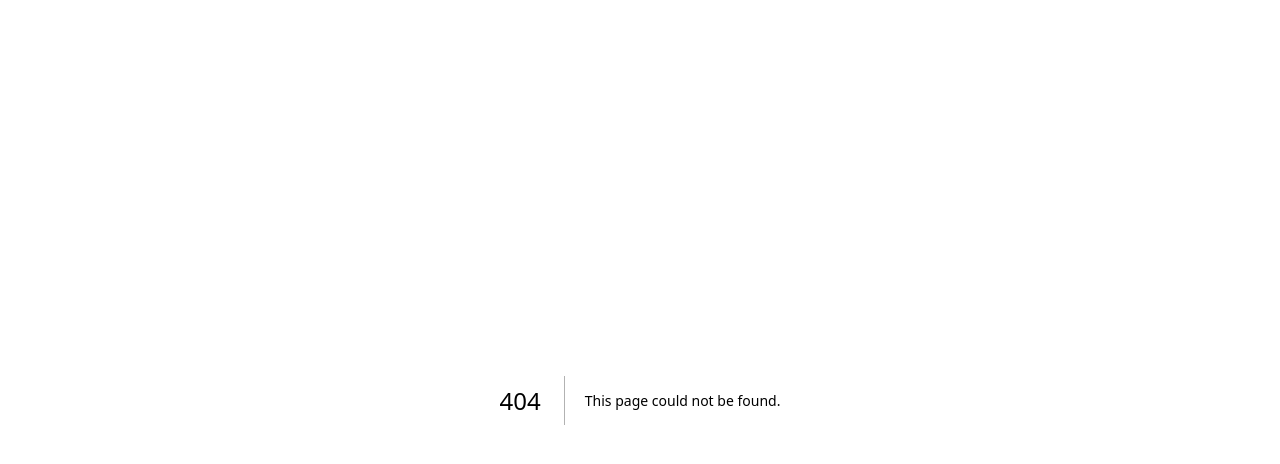
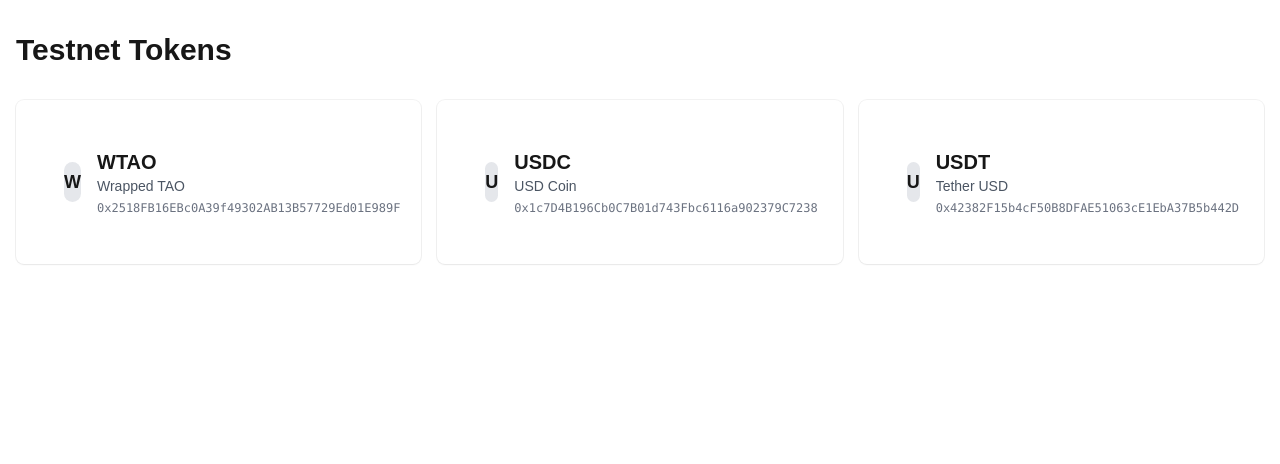
Before and after one commit to GuiBibeau/taoswap, a Next.js app: page /tokens in a window 1280 px wide. Before the commit this address had no page. Shown: the top 464 px of the page. Built offline with nearby package versions, Linux system fonts and the light colour scheme; what @rainbow-me/rainbowkit, wagmi would draw is missing.

Commit message:
feat: few tweaks

```diff
--- a/app/components/ui/avatar.tsx
+++ b/app/components/ui/avatar.tsx
@@ -3,6 +3,7 @@ import clsx from "clsx";
 import React, { forwardRef } from "react";
 import { TouchTarget } from "./button";
 import { Link } from "./link";
+import Image from "next/image";
 
 type AvatarProps = {
   src?: string | null;
@@ -10,6 +11,8 @@ type AvatarProps = {
   initials?: string;
   alt?: string;
   className?: string;
+  width?: number;
+  height?: number;
 };
 
 export function Avatar({
@@ -18,6 +21,8 @@ export function Avatar({
   initials,
   alt = "",
   className,
+  width = 40,
+  height = 40,
   ...props
 }: AvatarProps & React.ComponentPropsWithoutRef<"span">) {
   return (
@@ -54,7 +59,18 @@ export function Avatar({
           </text>
         </svg>
       )}
-      {src && <img className="size-full" src={src} alt={alt} />}
+      {src && (
+        <Image
+          className="size-full"
+          src={src}
+          alt={alt}
+          width={width}
+          height={height}
+          style={{
+            objectFit: "cover",
+          }}
+        />
+      )}
     </span>
   );
 }
--- a/app/layout.tsx
+++ b/app/layout.tsx
@@ -15,6 +15,17 @@ const geistMono = Geist_Mono({
 });
 
 export const metadata: Metadata = {
+  metadataBase: new URL(
+    process.env.VERCEL_URL
+      ? `https://${process.env.VERCEL_URL}`
+      : `http://localhost:${process.env.PORT || 3000}`
+  ),
+  title: {
+    template: "%s | TaoSwap",
+    default: "TaoSwap - Bittensor's DeFi Hub",
+  },
+  description:
+    "The first DEX built on Bittensor, enabling secure TAO trading and DeFi opportunities.",
   openGraph: {
     images: [
       {
--- /dev/null
+++ b/app/lib/flags.ts
@@ -0,0 +1,15 @@
+import { unstable_flag as flag } from "@vercel/flags/next";
+import { get } from "@vercel/edge-config";
+import { isLowerEnvironment } from "./utils/env";
+
+export const enableTestnet = flag({
+  key: "testNet",
+  async decide() {
+    if (isLowerEnvironment()) {
+      return true;
+    }
+
+    const edgeConfigFlags = (await get("flags")) as Record<string, boolean>;
+    return edgeConfigFlags?.[this.key] ?? false;
+  },
+});
--- /dev/null
+++ b/app/lib/utils/env.ts
@@ -0,0 +1,10 @@
+/**
+ * Determines if the current environment is a non-production environment
+ * (i.e., development, preview, or test environments)
+ *
+ * @returns {boolean} Returns true if running in a non-production environment,
+ *                    false if running in production
+ */
+export const isLowerEnvironment = (): boolean => {
+  return process.env.VERCEL_ENV !== "production";
+};
--- /dev/null
+++ b/app/middleware.ts
@@ -0,0 +1,24 @@
+import { NextResponse } from "next/server";
+import type { NextRequest } from "next/server";
+import { enableTestnet } from "./lib/flags";
+
+export async function middleware(request: NextRequest) {
+  // Check if the path matches any of the protected routes
+  const isProtectedPath = /^\/(?:swap|token|pools|tokens(?:\/.*)?)/i.test(
+    request.nextUrl.pathname
+  );
+
+  if (isProtectedPath) {
+    const isEnabled = await enableTestnet();
+
+    if (!isEnabled) {
+      return NextResponse.redirect(new URL("/", request.url));
+    }
+  }
+
+  return NextResponse.next();
+}
+
+export const config = {
+  matcher: ["/swap", "/token", "/pools", "/tokens/:path*"],
+};
--- /dev/null
+++ b/app/tokens/page.tsx
@@ -0,0 +1,44 @@
+import { TOKENS } from "../lib/tokens/tokens";
+import { Card } from "../components/ui/card";
+import Image from "next/image";
+
+export default function TokensPage() {
+  // Get testnet tokens (chain ID 945)
+  const testnetTokens = TOKENS[945];
+
+  return (
+    <div className="container mx-auto px-4 py-8">
+      <h1 className="text-3xl font-bold mb-8">Testnet Tokens</h1>
+      <div className="grid grid-cols-1 md:grid-cols-2 lg:grid-cols-3 gap-4">
+        {Object.entries(testnetTokens).map(([symbol, token]) => (
+          <Card key={symbol} className="p-6">
+            <div className="flex items-center space-x-4">
+              {token.logoURI ? (
+                <Image
+                  src={token.logoURI}
+                  alt={token.name}
+                  width={40}
+                  height={40}
+                  className="rounded-full"
+                />
+              ) : (
+                <div className="w-10 h-10 bg-gray-200 dark:bg-gray-800 rounded-full flex items-center justify-center">
+                  <span className="text-lg font-bold">{symbol.charAt(0)}</span>
+                </div>
+              )}
+              <div>
+                <h2 className="text-xl font-semibold">{symbol}</h2>
+                <p className="text-sm text-gray-600 dark:text-gray-400">
+                  {token.name}
+                </p>
+                <p className="text-xs text-gray-500 dark:text-gray-500 font-mono mt-1">
+                  {token.address}
+                </p>
+              </div>
+            </div>
+          </Card>
+        ))}
+      </div>
+    </div>
+  );
+}
--- a/package.json
+++ b/package.json
@@ -16,6 +16,8 @@
     "@tabler/icons-react": "^3.26.0",
     "@tanstack/react-query": "^5.62.11",
     "@vercel/analytics": "^1.4.1",
+    "@vercel/edge-config": "^1.4.0",
+    "@vercel/flags": "^2.6.3",
     "clsx": "^2.1.1",
     "framer-motion": "^11.15.0",
     "ioredis": "^5.4.2",
@@ -44,6 +46,7 @@
     "eslint": "^9",
     "eslint-config-next": "15.1.3",
     "hardhat": "^2.22.17",
+    "pino-pretty": "^13.0.0",
     "postcss": "^8",
     "tailwindcss": "^3.4.1",
     "typescript": "^5"
```
Also changed, not shown: app/lib/tokens/tokens.ts (renamed from app/lib/tokens.ts), 1 other file (tests, documents, lock files or other folders).
